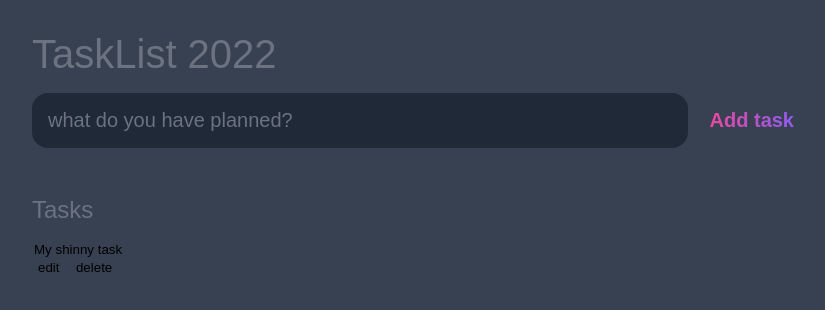
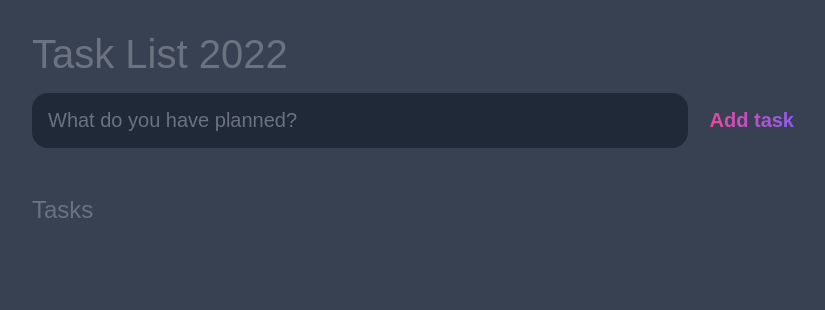
Before and after one commit to oladimejiadesina-123/javascript-tutorial, a website: page todo/index.html in a window 1280 px wide. Shown: the whole page, without its empty margins (224-1049 px from the left). Drawn offline with Linux system fonts and the light colour scheme.

Commit message:
css finished and html

```diff
--- a/todo/index.html
+++ b/todo/index.html
@@ -9,15 +9,17 @@
 </head>
 <body>
     <header>
-        <h1>TaskList 2022</h1>
+		<h1>Task List 2022</h1>
 		<form id="new-task-form">
-            <input type="text"
+			<input
+				type="text"
+				name="new-task-input"
 				id="new-task-input"
-                    placeholder="what do you have planned?"
-            >
-            <input type="submit"
-                    value="Add task"
-                    id="new-task-submit"/>
+				placeholder="What do you have planned?" />
+			<input
+				type="submit"
+				id="new-task-submit"
+				value="Add task" />
 		</form>
 	</header>
 	<main>
@@ -25,22 +27,24 @@
 			<h2>Tasks</h2>
 
 			<div id="tasks">
-                <div class="tasks">
+
+				 <!-- <div class="task">
 					<div class="content">
-                        <input type="text"
+						<input
+							type="text"
 							class="text"
-                                value="My shinny task"
-                                readonly
-                                />
+							value="A new task"
+							readonly>
 					</div>
-                    <div class="action">
-                        <button class="edit">edit</button>
-                        <button class="delete">delete</button>
+					<div class="actions">
+						<button class="edit">Edit</button>
+						<button class="delete">Delete</button>
 					</div>
-                </div>
+				</div>  -->
+
 			</div>
 		</section>
-
 	</main>
+    <script src="main.js"></script>
 </body>
 </html>
```
Also changed, not shown: todo/main.js (added). Lines whose indentation alone changed are shown as unchanged.
